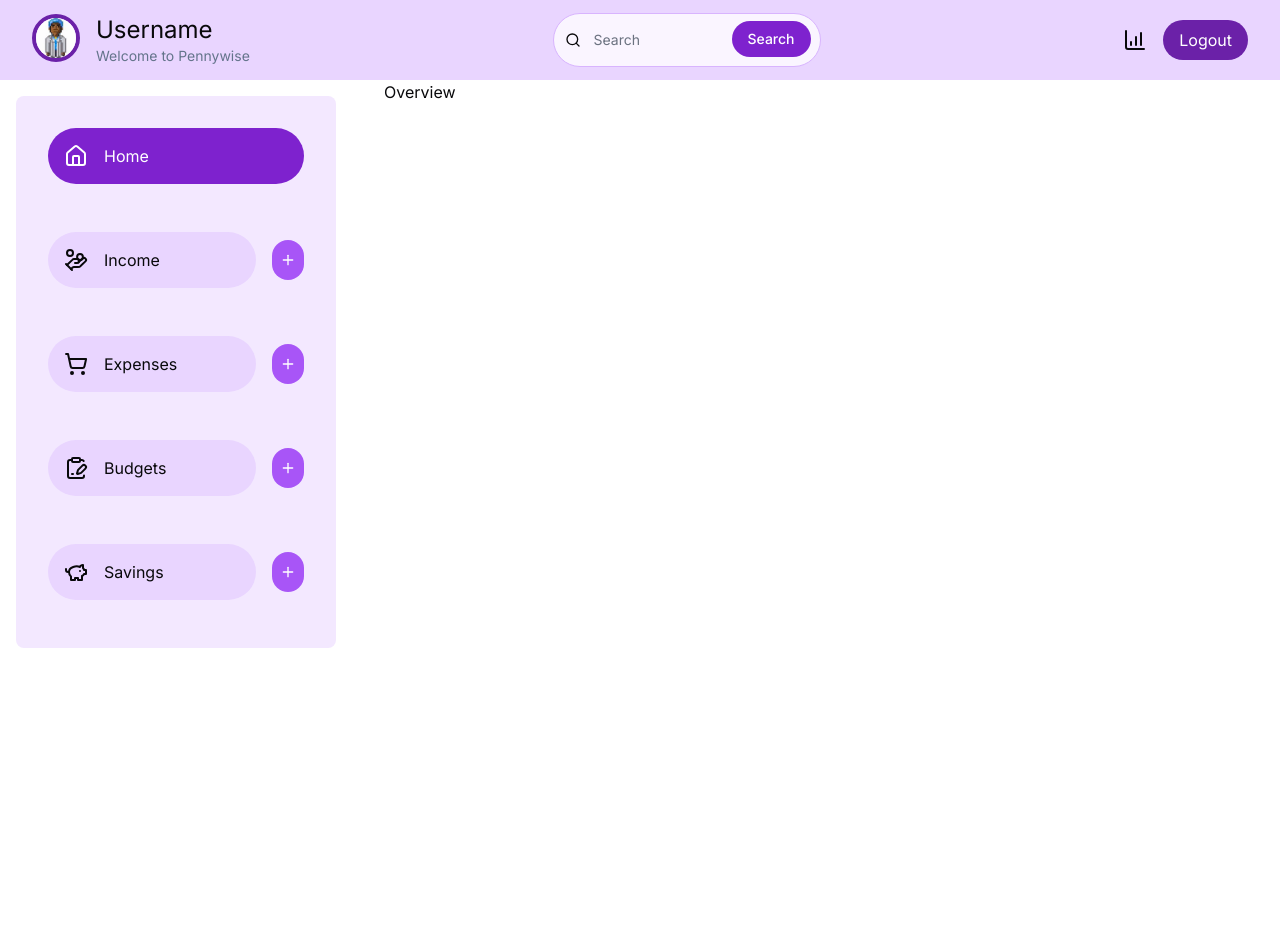
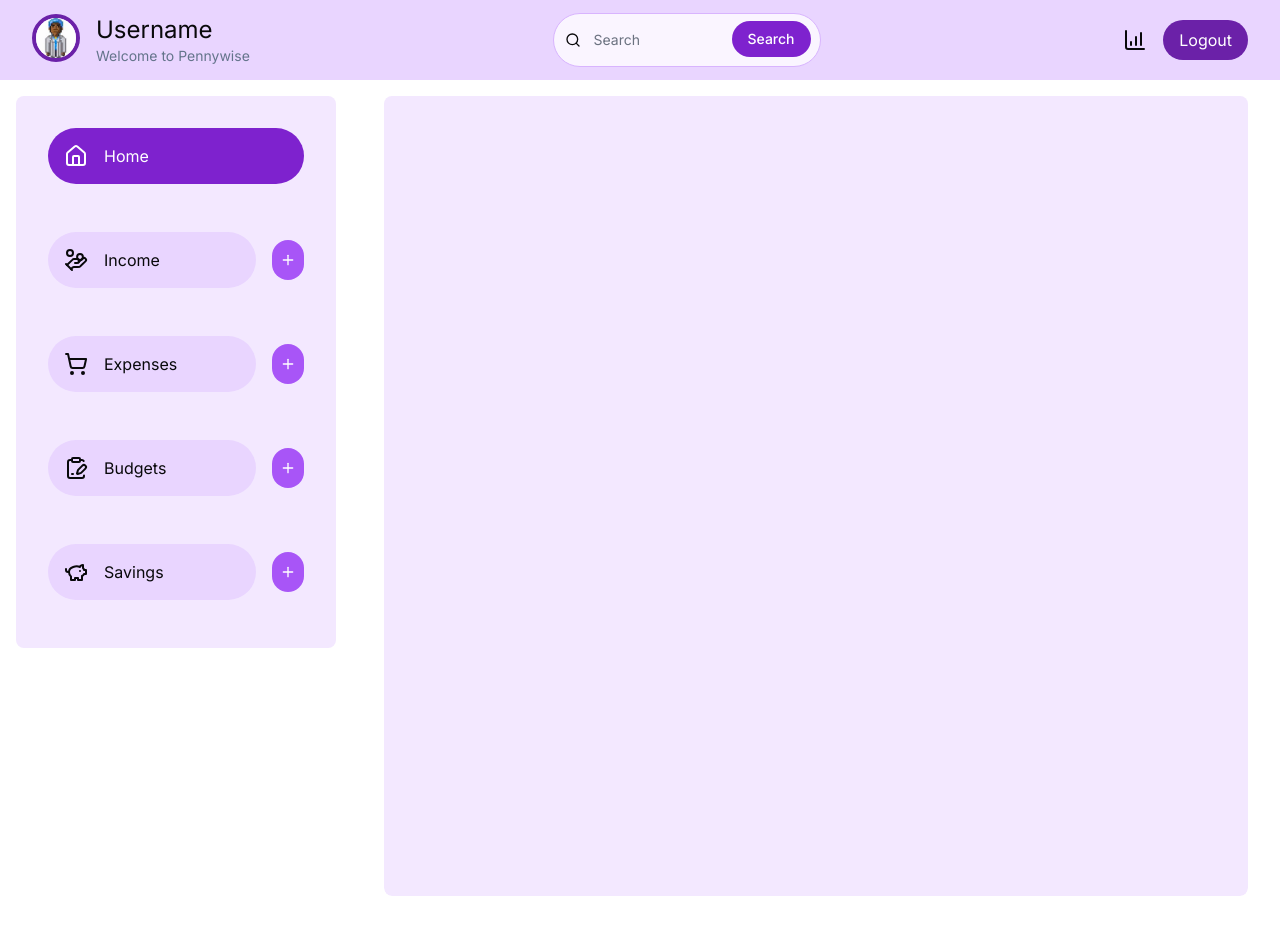
Before and after one commit to kofiad/pennywise, a Next.js app: page /dashboard/home in a window 1280 px wide. Before the commit the page ends 800 px from the top, so only its background shows below. Built offline with nearby package versions, Linux system fonts and the light colour scheme.

Commit message:
Refactor Home component to add background color and spacing

```diff
--- a/app/dashboard/home/page.jsx
+++ b/app/dashboard/home/page.jsx
@@ -2,6 +2,7 @@ import React from 'react'
 
 export default function Home() {
   return (
-    <div>Overview</div>
+    <div className='bg-purple-100 mt-4 min-h-screen rounded-lg'>
+    </div>
   )
 }
```
